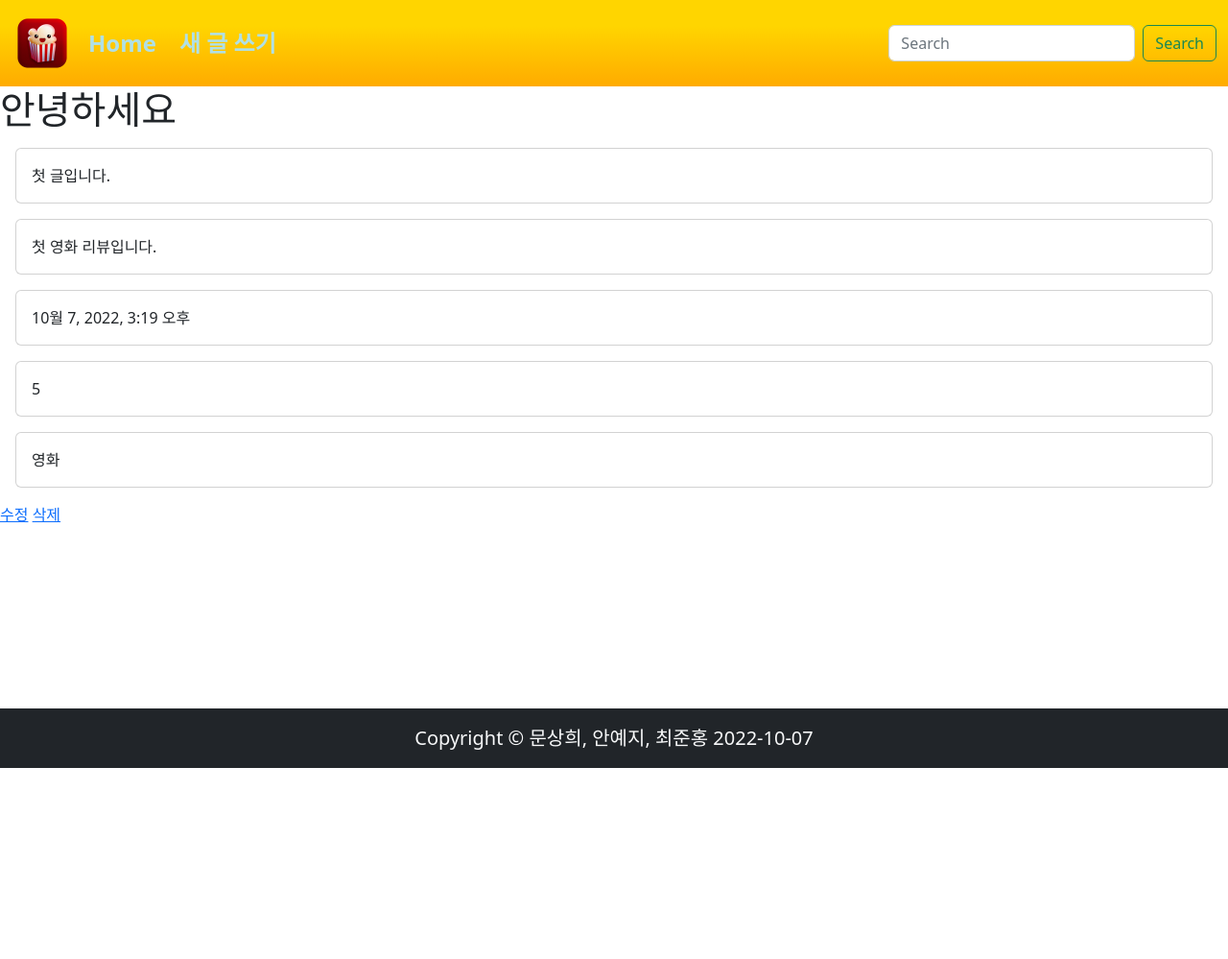
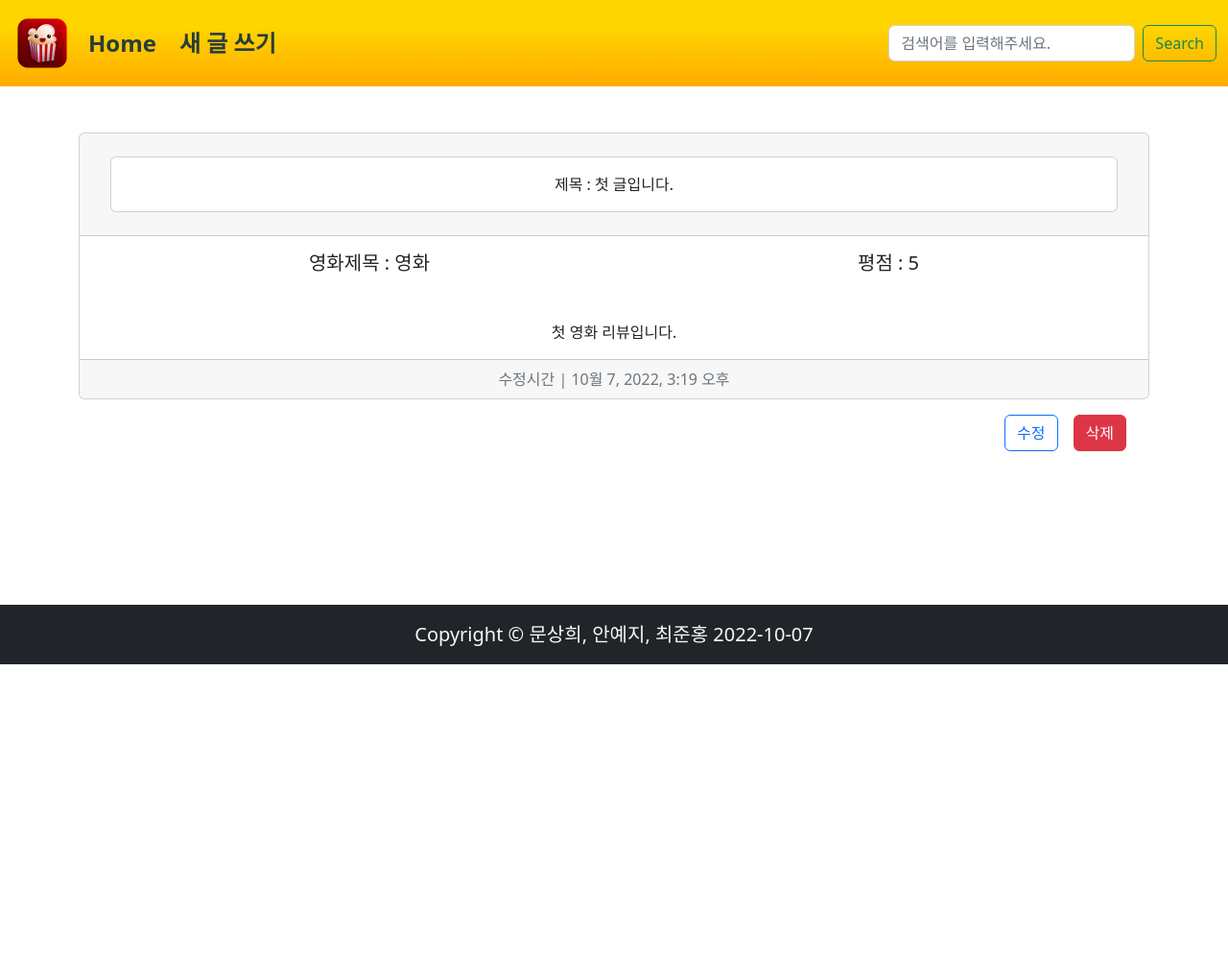
Before and after one commit to MoonSanghee/pair_2, a Django app: page /reviews/1 in a window 1280 px wide. Shown: the top 999 px of the page at 96% size. Before the commit the page ends 800 px from the top, so only its background shows below. Run offline with Django 3.2, Linux system fonts and the light colour scheme; data comes from the database, SQL or seed files in the repository; both versions use the stored data as it was after the commit; some libraries are stand-ins or nearby versions.

Commit message:
Add: yeji_17:49_search_function

```diff
--- a/reviews/static/reviews/css/style.css
+++ b/reviews/static/reviews/css/style.css
@@ -8,11 +8,32 @@
 }
 
 .a {
-  color: powderblue;
+  color: #283d3b;
   transition: color .5s;
   text-decoration: none;
 }
 
 .a:hover {
-  color: #283d3b;
+  color:rgb(159, 203, 149);
 }
+
+.main {
+  height: 100vh;
+  background-image: url('../images/main.png');
+}
+
+.b {
+  color : black;
+  transition: color .3s;
+}
+
+.b:hover {
+  color: grey;
+}
+
+.pencil {
+  position: absolute;
+  top : 10rem;
+  right : 10rem;
+  height: 5rem;
+}
--- a/reviews/templates/reviews/create.html
+++ b/reviews/templates/reviews/create.html
@@ -6,6 +6,8 @@
     {% bootstrap_css %}
     {% bootstrap_javascript %}
     {% bootstrap_form review_form %}
-    <input type="submit" class="btn btn-outline-dark text-decoration-none m-3" value="글쓰기">
+    <div class="d-flex flex-row-reverse m-3">
+      <input type="submit" class="btn btn-outline-dark text-decoration-none m-3" value="글쓰기">
+    </div>
   </form>
 {% endblock %}
--- a/reviews/templates/reviews/detail.html
+++ b/reviews/templates/reviews/detail.html
@@ -1,11 +1,31 @@
 {% extends 'base.html' %}
 {% block content %}
-    <h1>안녕하세요</h1>
-    <div class="card m-3 p-3">{{ review.title }}</div>
-    <div class="card m-3 p-3">{{ review.content }}</div>
-    <div class="card m-3 p-3">{{ review.updated_at }}</div>
-    <div class="card m-3 p-3">{{ review.grade }}</div>
-    <div class="card m-3 p-3">{{ review.movie_name }}</div>
-    <a href="{% url 'reviews:update' review.pk %}">수정</a>
-    <a href="{% url 'reviews:delete' review.pk %}">삭제</a>
+
+  <div class="card text-center mt-5">
+    <div class="card-header">
+      <div class="card m-3 p-3">
+        제목 :
+        {{ review.title }}</div>
+    </div>
+    <div class="card-body">
+      <h5 class="card-title d-flex justify-content-around">
+        <span>
+          영화제목 :
+          {{ review.movie_name }}
+        </span>
+        <span>평점 :
+          {{ review.grade }}</span>
+      </h5>
+      <p class="card-text mt-5">{{ review.content }}</p>
+    </div>
+    <div class="card-footer text-muted">
+      수정시간 |
+      {{ review.updated_at }}
+    </div>
+  </div>
+  <div class="d-flex flex-row-reverse m-3">
+    <a href="{% url 'reviews:delete' review.pk %}" class="btn btn-danger mx-2">삭제</a>
+    <a href="{% url 'reviews:update' review.pk %}" class="btn btn-outline-primary mx-2">수정</a>
+  </div>
+
 {% endblock %}
--- a/reviews/templates/reviews/update.html
+++ b/reviews/templates/reviews/update.html
@@ -6,6 +6,8 @@
     {% bootstrap_css %}
     {% bootstrap_javascript %}
     {% bootstrap_form review_form %}
-    <input type="submit" class="btn btn-outline-dark text-decoration-none m-3" value="수정하기">
+    <div class="d-flex flex-row-reverse m-3">
+      <input type="submit" class="btn btn-outline-success fw-bold text-decoration-none m-3" value="수정하기">
+    </div>
   </form>
 {% endblock %}
--- a/reviews/urls.py
+++ b/reviews/urls.py
@@ -10,4 +10,5 @@ urlpatterns = [
     path('reviews/<int:pk>', views.detail, name='detail'),
     path('reviews/<int:pk>/delete', views.delete, name='delete'),
     path('reviews/<int:pk>/update', views.update, name='update'),
+    path('reviews/search', views.search, name="search"),
 ]
--- a/reviews/views.py
+++ b/reviews/views.py
@@ -1,3 +1,5 @@
+import string
+from types import NoneType
 from django.shortcuts import render, redirect
 from .models import Review
 from .forms import ReviewForm
@@ -58,3 +60,24 @@ def update(request, pk):
         "review_form" : review_form,
     }
     return render(request, "reviews/update.html", context)
+
+def search(request):
+    search = request.GET.get("search")
+    reviews = Review.objects.filter(title__contains=search)
+
+    if  len(search) == 0:
+        reviews = []
+        text = "검색어를 입력하세요."
+
+    elif len(reviews) == 0:
+        text = "검색 결과가 없습니다."
+
+    else:
+        print(reviews)
+        text = ""
+
+    context = {
+        "reviews" : reviews,
+        "text" : text,
+    }
+    return render(request, 'reviews/reviews.html', context)
--- a/templates/base.html
+++ b/templates/base.html
@@ -6,13 +6,14 @@
     <meta charset="UTF-8">
     <meta http-equiv="X-UA-Compatible" content="IE=edge">
     <meta name="viewport" content="width=device-width, initial-scale=1.0">
-    <title>Document</title>
+    <title>PopcornReview</title>
     <!-- CSS only -->
     <link href="https://cdn.jsdelivr.net/npm/bootstrap@5.2.2/dist/css/bootstrap.min.css" rel="stylesheet" integrity="sha384-Zenh87qX5JnK2Jl0vWa8Ck2rdkQ2Bzep5IDxbcnCeuOxjzrPF/et3URy9Bv1WTRi" crossorigin="anonymous">
     <link rel="stylesheet" href="{% static 'reviews/css/style.css' %}">
   </head>
 
-<body>
+  <body style="height:10000px;">
+    <!-- 네브바 -->
     <nav class="navbar navbar-expand-lg nav-bg">
       <div class="container-fluid">
         <a class="navbar-brand" href="{% url 'reviews:index'%}">
@@ -29,22 +30,26 @@
             <li class="nav-item">
               <a class="a me-4 fs-4 fw-bold" href="{% url 'reviews:create' %}">새 글 쓰기</a>
             </li>
-
           </ul>
-            <form class="d-flex" role="search">
-              <input class="form-control me-2" type="search" placeholder="Search" aria-label="Search">
+          <!-- 검색창 -->
+          <form class="d-flex" role="search" action="{% url 'reviews:search' %}">
+            <input class="form-control me-2" type="search" placeholder="검색어를 입력해주세요." aria-label="Search" name="search">
             <button class="btn btn-outline-success" type="submit">Search</button>
           </form>
         </div>
       </div>
     </nav>
-      <footer class="upper_main py-3 bg-dark text-light text-center fixed-bottom fs-5">
+    <div class="container position-relative" style="margin-bottom: 10rem;">
+      {% block content %}{% endblock %}
+    </div>
+
+    <!-- 푸터 -->
+    <footer class="upper_main py-3 bg-dark text-light text-center bottom-0 fs-5">
       Copyright © 문상희, 안예지, 최준홍 2022-10-07
     </footer>
-    {% block content %}{% endblock %}
 
     <!-- JavaScript Bundle with Popper -->
-    <script src="https://cdn.jsdelivr.net/npm/bootstrap@5.2.2/dist/js/bootstrap.bundle.min.js" integrity="sha384-OERcA2EqjJCMA+/3y+gxIOqMEjwtxJY7qPCqsdltbNJuaOe923+mo//f6V8Qbsw3" crossorigin="anonymous"></script>
+    <script src=" https://cdn.jsdelivr.net/npm/bootstrap@5.2.2/dist/js/bootstrap.bundle.min.js" integrity=" sha384-OERcA2EqjJCMA+/3y+gxIOqMEjwtxJY7qPCqsdltbNJuaOe923+mo//f6V8Qbsw3" crossorigin=" anonymous" =" anonymous" "=" anonymous" "=" anonymous" "" "></script>
   </body>
 
 </html>
```
Also changed, not shown: reviews/templates/reviews/index.html (+55 -4 lines), reviews/templates/reviews/reviews.html (+28 -6 lines), db.sqlite3, reviews/static/reviews/images/asd.png (added), reviews/static/reviews/images/main.png (added), reviews/static/reviews/images/pencil.png (added). Lines whose indentation alone changed are shown as unchanged.
